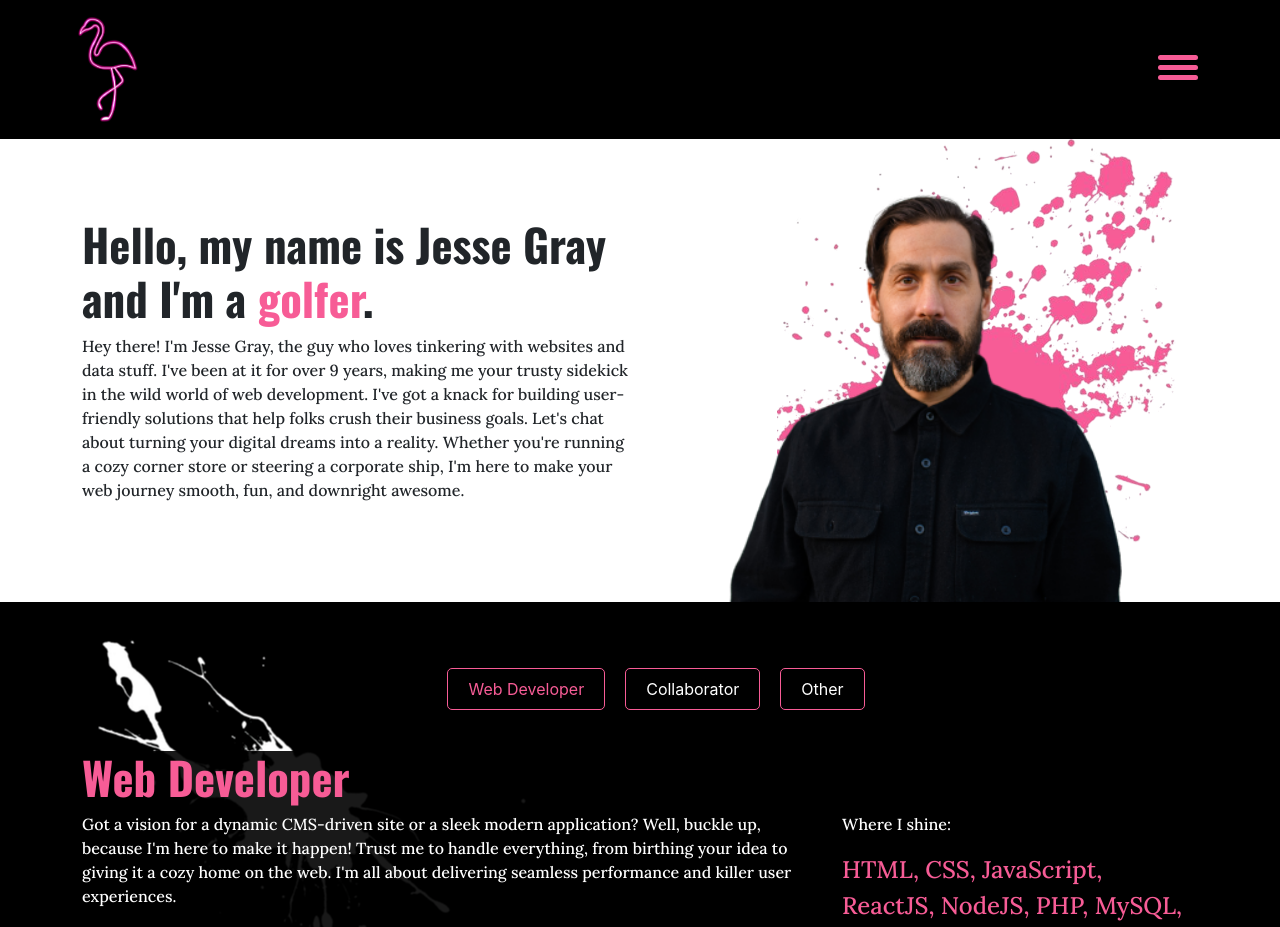
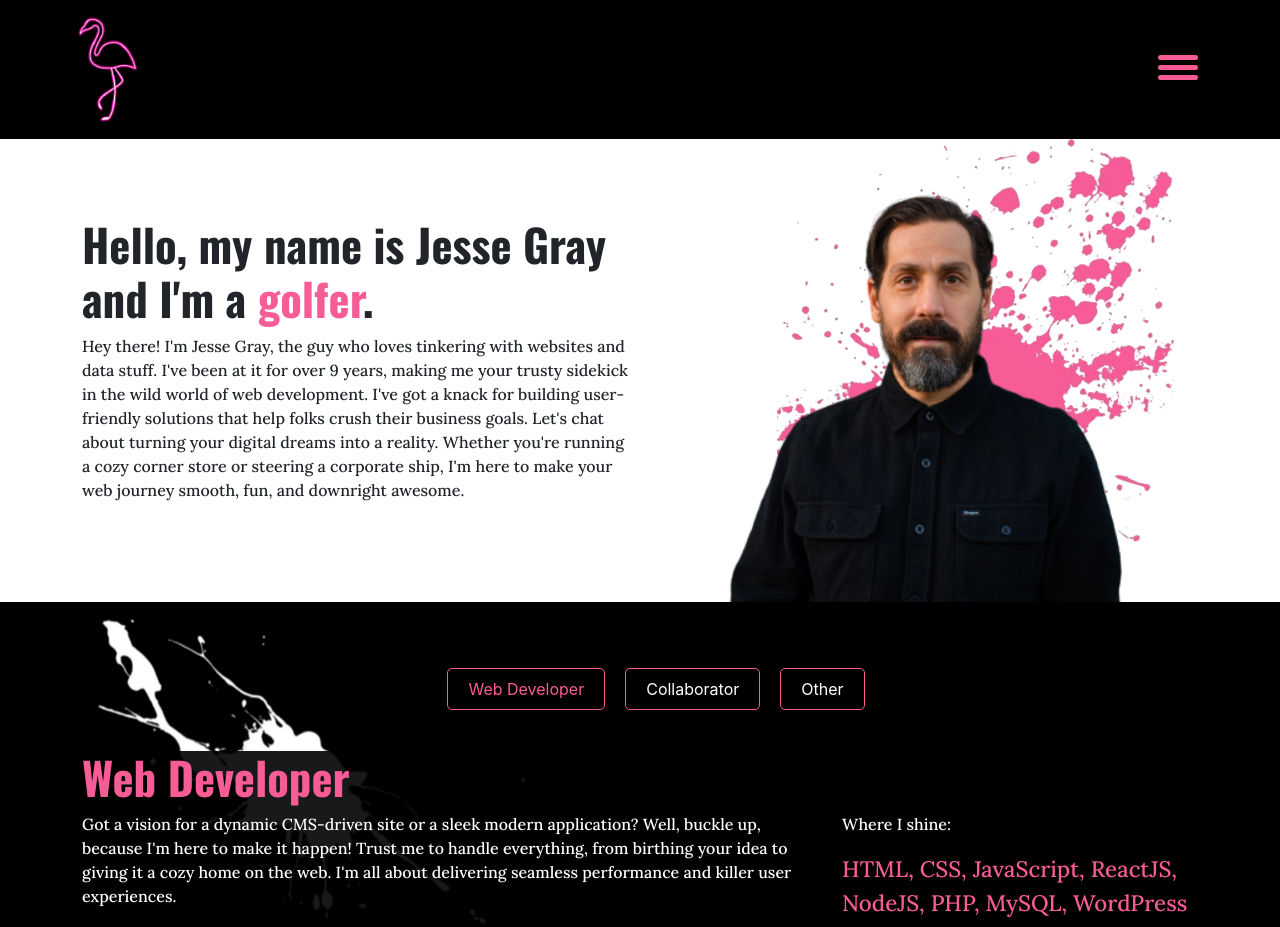
Before and after one commit to jessewgray/jessewgrayca, a React (Create React App) app: page / in a window 1280 px wide. Shown: the top 927 px of the page. Built offline with nearby package versions, Linux system fonts and the light colour scheme; a web font is replaced by a local one.

Commit message:
bigPink update size

```diff
--- a/src/App.css
+++ b/src/App.css
@@ -149,7 +149,7 @@ p, a{
 }
 .bigPink{
   color:#f75c96;
-  font-size: 1.5em;
+  font-size: 1.4em;
 }
 
 /*flip card css */
```
